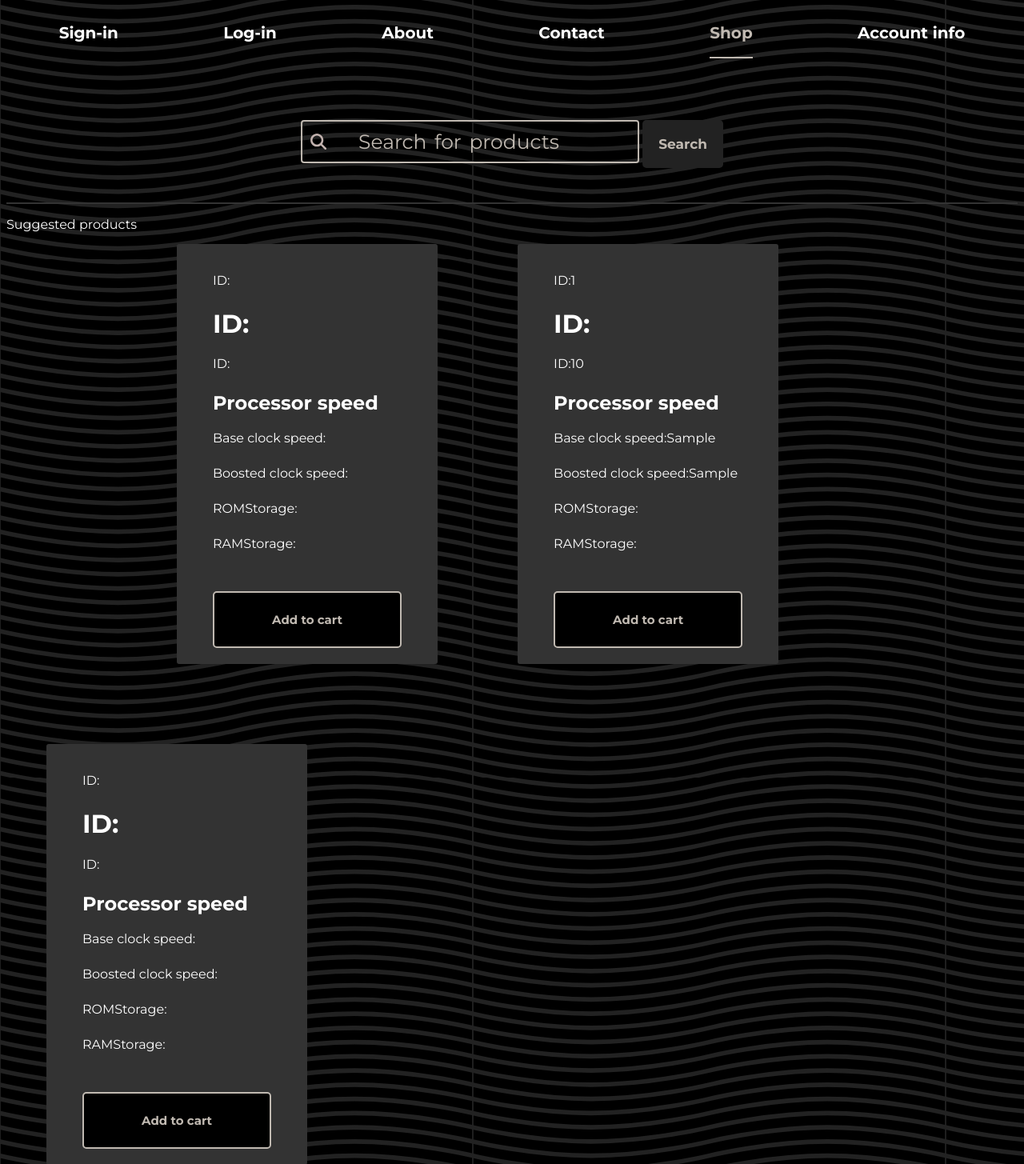
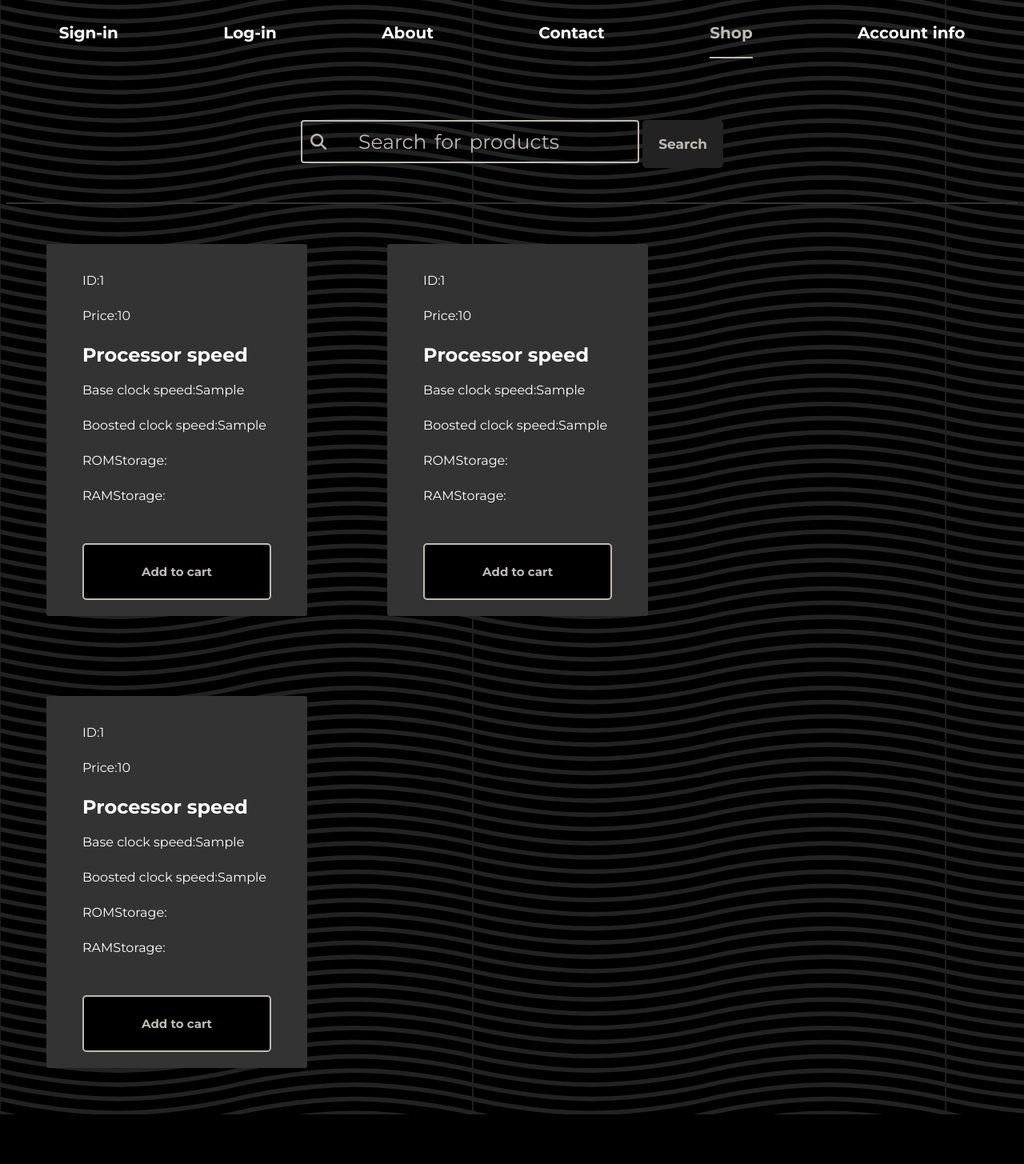
Before and after one commit to Anchiee/shoppify, a PHP site: page /view/php/shop.php in a window 1280 px wide. Shown: the top 1455 px of the page at 80% size. After the commit the page ends 1393 px from the top, so only its background shows below. Run offline with PHP 8.4, Linux system fonts and the light colour scheme; tables that the repository leaves empty or names only in its code hold one stand-in row (values such as "Sample post"); data that the repository does not hold is empty; some libraries are stand-ins or nearby versions.

Commit message:
Minor fixes

```diff
--- a/view/php/shop.php
+++ b/view/php/shop.php
@@ -50,7 +50,7 @@
 
 
     <div class="container">
-      <p class="suggested-header">Suggested products</p>
+
       <?php
         require "../../model/database/ReadProducts.php";
 
@@ -58,13 +58,13 @@
 
         for($i = 0; $i < 3; $i++)
         {
-          $randomProductIndex = rand(0, sizeof($result));
+          $randomProductIndex = rand(0, sizeof($result) - 1);
 
           echo "<form action='../../controller/FormHandlerCart.php' method='post' class='product-container'>";
           echo "<p>ID:" . $result[$randomProductIndex]["id"] . "</p>";
-          echo "<h1>ID:" . $result[$randomProductIndex]["productName"] . "</h1>";
+          echo "<h1>" . $result[$randomProductIndex]["productName"] . "</h1>";
           echo "<input type='hidden' name='product-name' value='" . $result[$randomProductIndex]["productName"] . "'>";
-          echo "<p>ID:" . $result[$randomProductIndex]["price"] . "</p>";
+          echo "<p>Price:" . $result[$randomProductIndex]["price"] . "</p>";
           echo "<h2>Processor speed</h2>";
           echo "<p>Base clock speed:" . $result[$randomProductIndex]["base_clock"] . "</p>";
           echo "<p>Boosted clock speed:" . $result[$randomProductIndex]["boosted_clock"] . "</p>";
--- a/view/style/shop.css
+++ b/view/style/shop.css
@@ -73,9 +73,6 @@ input::-webkit-search-cancel-button {
 }
 
 
-
-
-
 @media only screen and (max-width:767px)
 {
 
```
